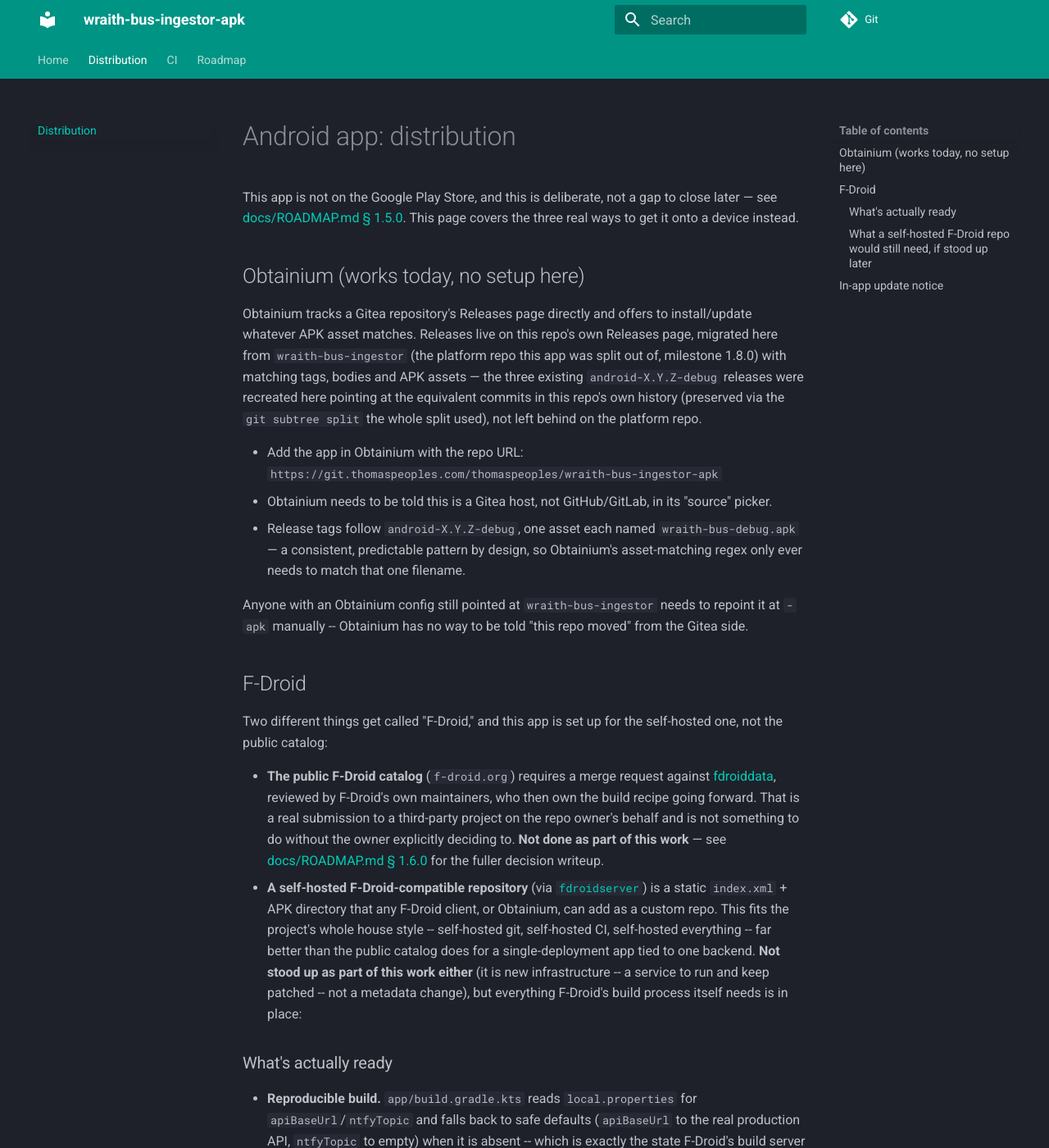
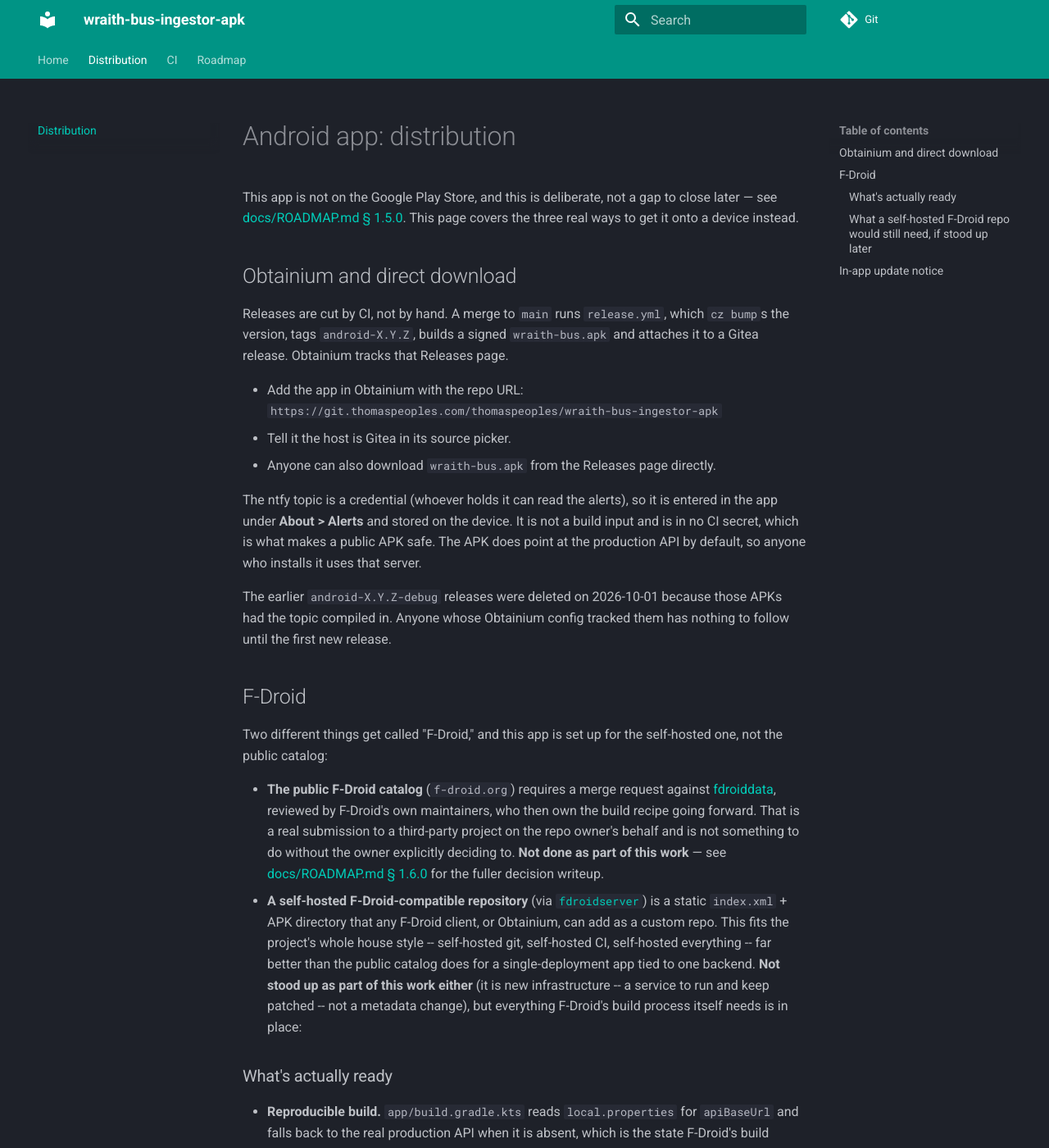
Before and after one commit to wraith-proxy/wraith-bus-ingestor-apk, an MkDocs documentation site: the page built from docs/android-distribution.md, in a window 1280 px wide and 1400 px high. Shown: the whole window at 82% size. Built offline with MkDocs 1.6.1 and Material for MkDocs 9.7.7, drawn with Linux system fonts in a browser that asks for light colours; some of the changed text lies outside the part shown.

Commit message:
:sparkles: break/TJP-17092: topic ID is an in-app setting, release tags and assets drop -debug, first release 1.0.0

```diff
--- a/.cz.yaml
+++ b/.cz.yaml
@@ -10,8 +10,8 @@ commitizen:
   # Not cosmetic. UpdateChecker.kt matches this exact tag shape, and so does
   # Obtainium's asset matcher -- changing it silently breaks every installed
   # copy's update check.
-  tag_format: android-$version-debug
-  bump_message: ":ghost: chore: release android-$current_version-debug -> android-$new_version-debug [skip ci]"
+  tag_format: android-$version
+  bump_message: ":ghost: chore: release android-$current_version -> android-$new_version [skip ci]"
 
   # versionName is the only version string in the tree; versionCode is
   # derived from it at build time, so there is exactly one line to rewrite.
--- a/docs/android-distribution.md
+++ b/docs/android-distribution.md
@@ -4,29 +4,27 @@ This app is not on the Google Play Store, and this is deliberate, not a
 gap to close later — see [docs/ROADMAP.md § 1.5.0](ROADMAP.md). This page
 covers the three real ways to get it onto a device instead.
 
-## Obtainium (works today, no setup here)
+## Obtainium and direct download
 
-Obtainium tracks a Gitea repository's Releases page directly and offers
-to install/update whatever APK asset matches. Releases live on this
-repo's own Releases page, migrated here from `wraith-bus-ingestor` (the
-platform repo this app was split out of, milestone 1.8.0) with matching
-tags, bodies and APK assets — the three existing `android-X.Y.Z-debug`
-releases were recreated here pointing at the equivalent commits in this
-repo's own history (preserved via the `git subtree split` the whole
-split used), not left behind on the platform repo.
+Releases are cut by CI, not by hand. A merge to `main` runs `release.yml`,
+which `cz bump`s the version, tags `android-X.Y.Z`, builds a signed
+`wraith-bus.apk` and attaches it to a Gitea release. Obtainium tracks that
+Releases page.
 
 - Add the app in Obtainium with the repo URL:
   `https://git.thomaspeoples.com/thomaspeoples/wraith-bus-ingestor-apk`
-- Obtainium needs to be told this is a Gitea host, not GitHub/GitLab, in
-  its "source" picker.
-- Release tags follow `android-X.Y.Z-debug`, one asset each named
-  `wraith-bus-debug.apk` — a consistent, predictable pattern by design,
-  so Obtainium's asset-matching regex only ever needs to match that one
-  filename.
+- Tell it the host is Gitea in its source picker.
+- Anyone can also download `wraith-bus.apk` from the Releases page directly.
 
-Anyone with an Obtainium config still pointed at `wraith-bus-ingestor`
-needs to repoint it at `-apk` manually -- Obtainium has no way to be told
-"this repo moved" from the Gitea side.
+The ntfy topic is a credential (whoever holds it can read the alerts), so it is
+entered in the app under **About > Alerts** and stored on the device. It is not
+a build input and is in no CI secret, which is what makes a public APK safe. The
+APK does point at the production API by default, so anyone who installs it uses
+that server.
+
+The earlier `android-X.Y.Z-debug` releases were deleted on 2026-10-01 because
+those APKs had the topic compiled in. Anyone whose Obtainium config tracked
+them has nothing to follow until the first new release.
 
 ## F-Droid
 
@@ -53,13 +51,12 @@ the self-hosted one, not the public catalog:
 
 ### What's actually ready
 
-- **Reproducible build.** `app/build.gradle.kts` reads
-  `local.properties` for `apiBaseUrl`/`ntfyTopic` and falls back to safe
-  defaults (`apiBaseUrl` to the real production API, `ntfyTopic` to
-  empty) when it is absent -- which is exactly the state F-Droid's build
-  server sees on a fresh checkout. `NtfyForegroundService` never starts
-  when the topic is blank (see `MainActivity.kt`), so a build with no
-  topic degrades to "no push notifications," not a crash.
+- **Reproducible build.** `app/build.gradle.kts` reads `local.properties` for
+  `apiBaseUrl` and falls back to the real production API when it is absent,
+  which is the state F-Droid's build server sees on a fresh checkout. The ntfy
+  topic is not a build input at all: `NtfyForegroundService` never starts until
+  a topic is entered in the app, so a fresh install degrades to "no push
+  notifications", not a crash.
 - **No proprietary dependencies.** MapLibre (BSD), OkHttp and every
   AndroidX library (Apache 2.0), Kotlin coroutines (Apache 2.0) -- fully
   FOSS build, no Google Play Services, no Firebase/FCM. Push
@@ -99,10 +96,7 @@ day it is actually wanted, not preemptively.
 
 ## In-app update notice
 
-`update/UpdateChecker.kt` checks this repo's own Releases page for a
-newer `android-X.Y.Z-debug` tag once per cold start and shows a dialog
-if one exists. This is a courtesy for the third path -- someone who sideloaded
-the APK directly and has neither F-Droid nor Obtainium installed to
-notice a new release on their behalf. It fails silently on any network
-error and never blocks the UI; a missed check is not worth interrupting
-the app over.
+`update/UpdateChecker.kt` checks this repo's Releases page for a newer
+`android-X.Y.Z` tag once per cold start and shows a dialog if one exists. It is
+a courtesy for direct sideloaders who have neither F-Droid nor Obtainium. It
+fails silently on any network error and never blocks the UI.
```
Also changed, not shown: README.md (+25 -20 lines), docs/ROADMAP.md (+20 -0 lines), docs/ci.md (+7 -4 lines), docs/index.md (+10 -6 lines), 11 other files.
